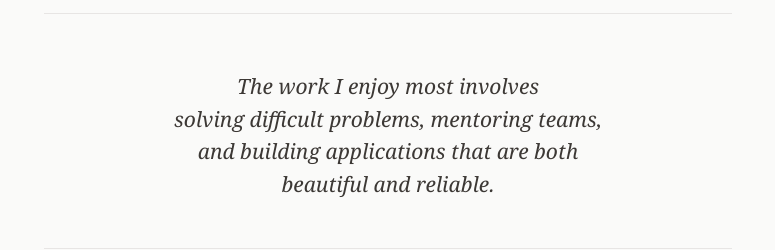
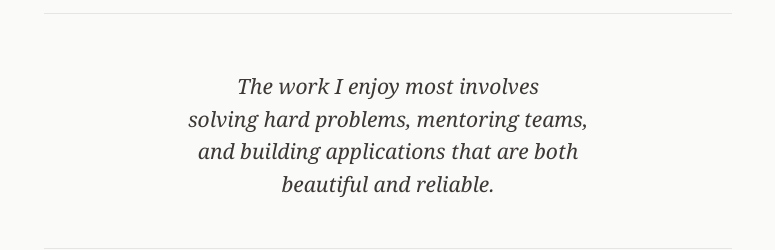
Before and after one commit to tonybrasunas/tonybrasunas.com, a Next.js app: page / in a window 1280 px wide. Shown: the part 1013-1263 px from the top of the page, without its empty margins (252-1027 px from the left). Built offline with nearby package versions, Linux system fonts and the light colour scheme.

Commit message:
Additional quick commit

```diff
--- a/src/app/page.tsx
+++ b/src/app/page.tsx
@@ -87,7 +87,7 @@ export default function Home() {
         <p className="mx-auto max-w-[440px] font-serif text-[21px] italic leading-[1.55] text-[#3c3835]">
           The work I enjoy most involves
           <br />
-          solving difficult problems, mentoring teams, and building
+          solving hard problems, mentoring teams, and building
           applications that are both beautiful and reliable.
         </p>
       </section>
```
